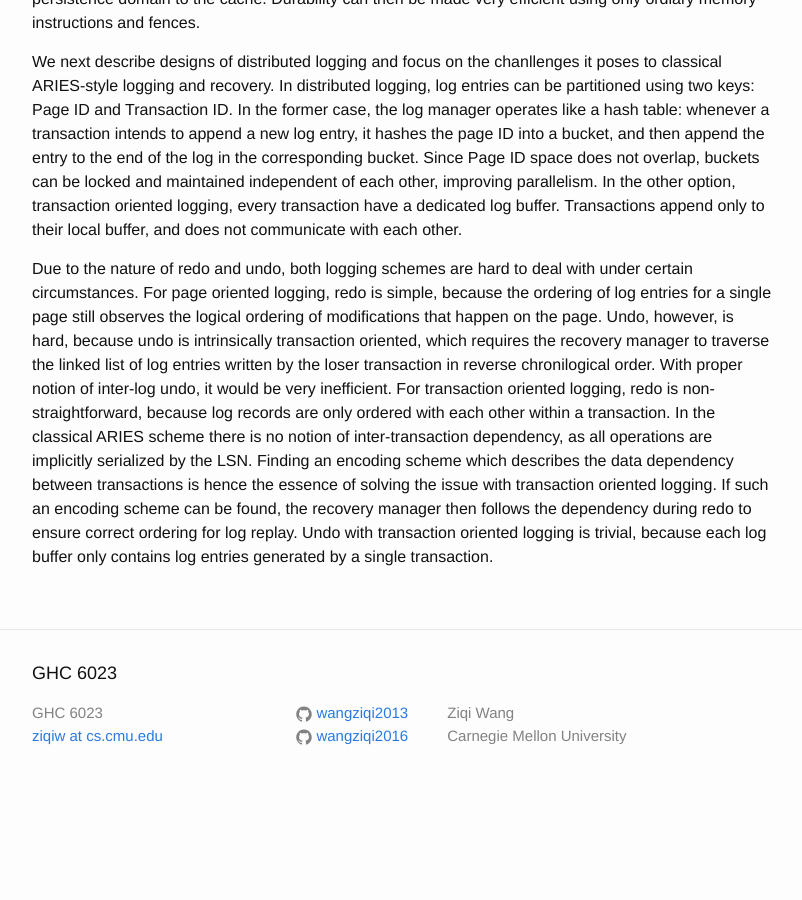
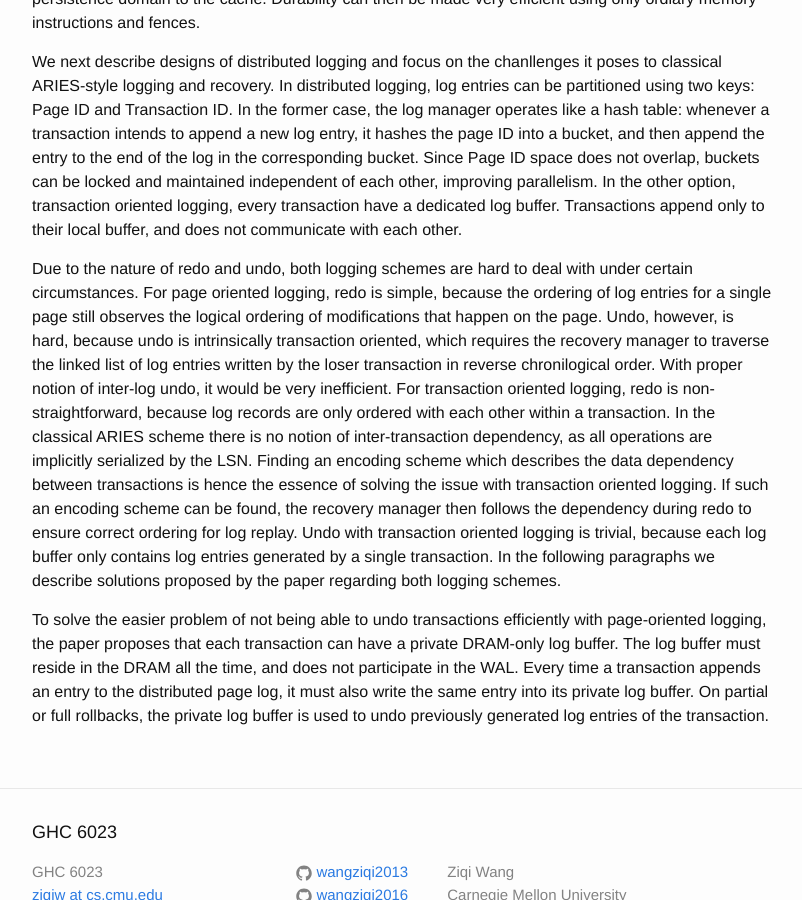
Before and after one commit to wangziqi2013/wangziqi2013.github.io, a Jekyll site: the page built from _posts/2019-02-01-Scalable-Logging_through-Emerging-Non-Volatile-Memory.markdown, in a window 1280 px wide and 900 px high, scrolled down 1534 px. Shown: the whole window, without its empty margins (238-1040 px from the left). Built offline with Jekyll 4.4.1, drawn with Linux system fonts in a browser that asks for light colours; before the commit the page ends 2341 px from its top, so only the background shows below that.

Commit message:
Adding private log buffer

```diff
--- a/_posts/2019-02-01-Scalable-Logging_through-Emerging-Non-Volatile-Memory.markdown
+++ b/_posts/2019-02-01-Scalable-Logging_through-Emerging-Non-Volatile-Memory.markdown
@@ -72,4 +72,11 @@ In the classical ARIES scheme there is no notion of inter-transaction dependency
 serialized by the LSN. Finding an encoding scheme which describes the data dependency between transactions is hence
 the essence of solving the issue with transaction oriented logging. If such an encoding scheme can be found, the recovery
 manager then follows the dependency during redo to ensure correct ordering for log replay. Undo with transaction oriented
-logging is trivial, because each log buffer only contains log entries generated by a single transaction.
+logging is trivial, because each log buffer only contains log entries generated by a single transaction. In the following
+paragraphs we describe solutions proposed by the paper regarding both logging schemes.
+
+To solve the easier problem of not being able to undo transactions efficiently with page-oriented logging, the paper
+proposes that each transaction can have a private DRAM-only log buffer. The log buffer must reside in the DRAM all the
+time, and does not participate in the WAL. Every time a transaction appends an entry to the distributed page log, it
+must also write the same entry into its private log buffer. On partial or full rollbacks, the private log buffer is used
+to undo previously generated log entries of the transaction.
```
